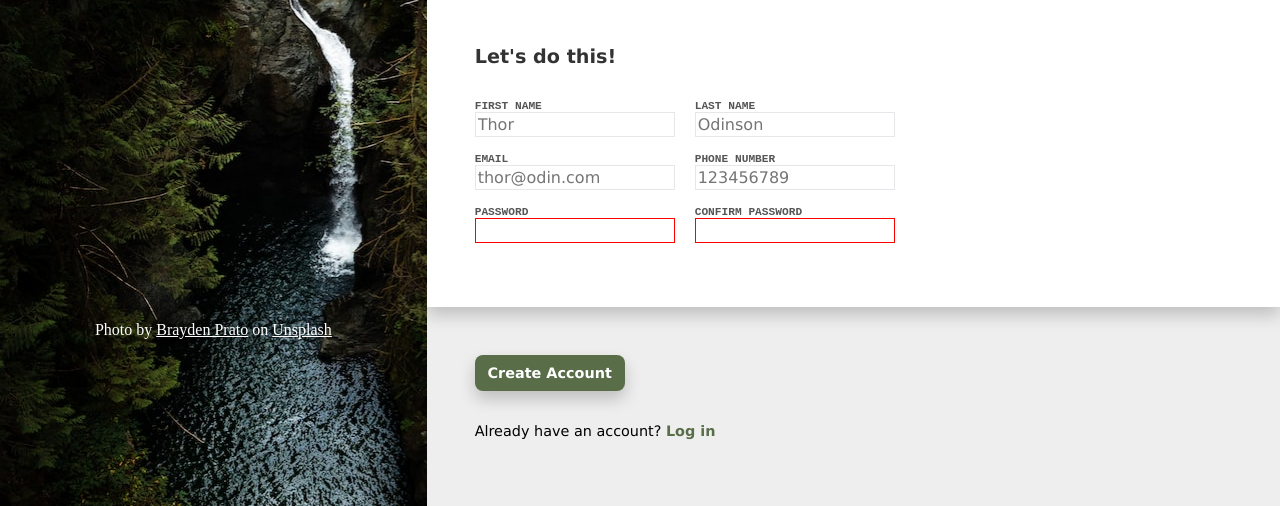
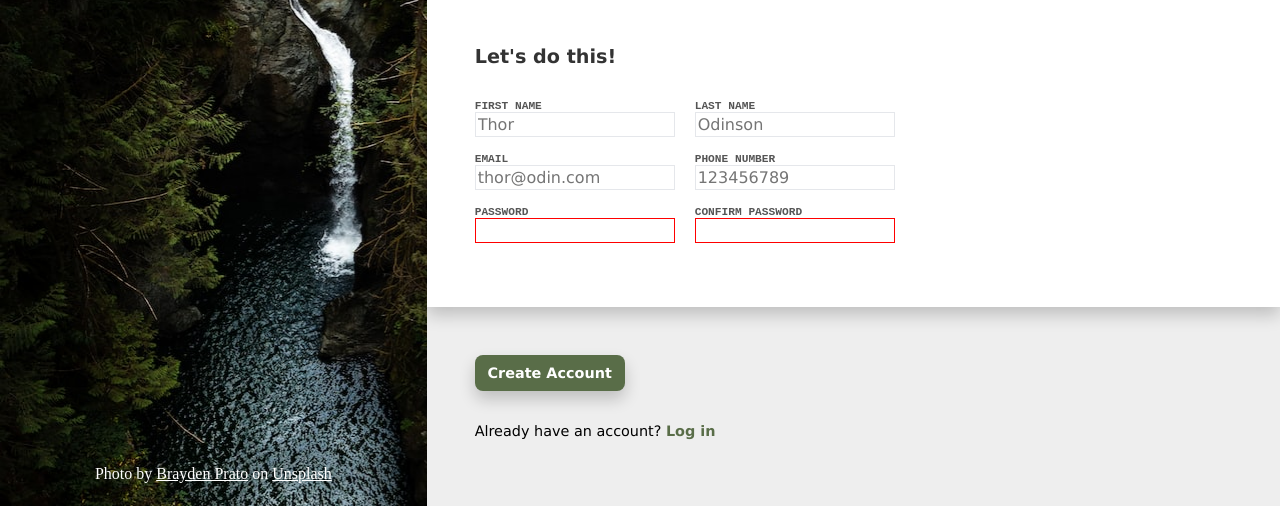
Before and after one commit to lopunnii/signup_form, a plain HTML site: page index.html in a window 1280 px wide. Shown: the part 294-800 px from the top of the page. Drawn offline with Linux system fonts and the light colour scheme.

Commit message:
Change position of sidebar image credits

```diff
--- a/css/style.css
+++ b/css/style.css
@@ -58,6 +58,9 @@ h1 {
 #sidebar p {
     color: white;
     text-align: center;
+
+    position: relative;
+    top: 9rem;
 }
 
 #sidebar p a:link {
```
